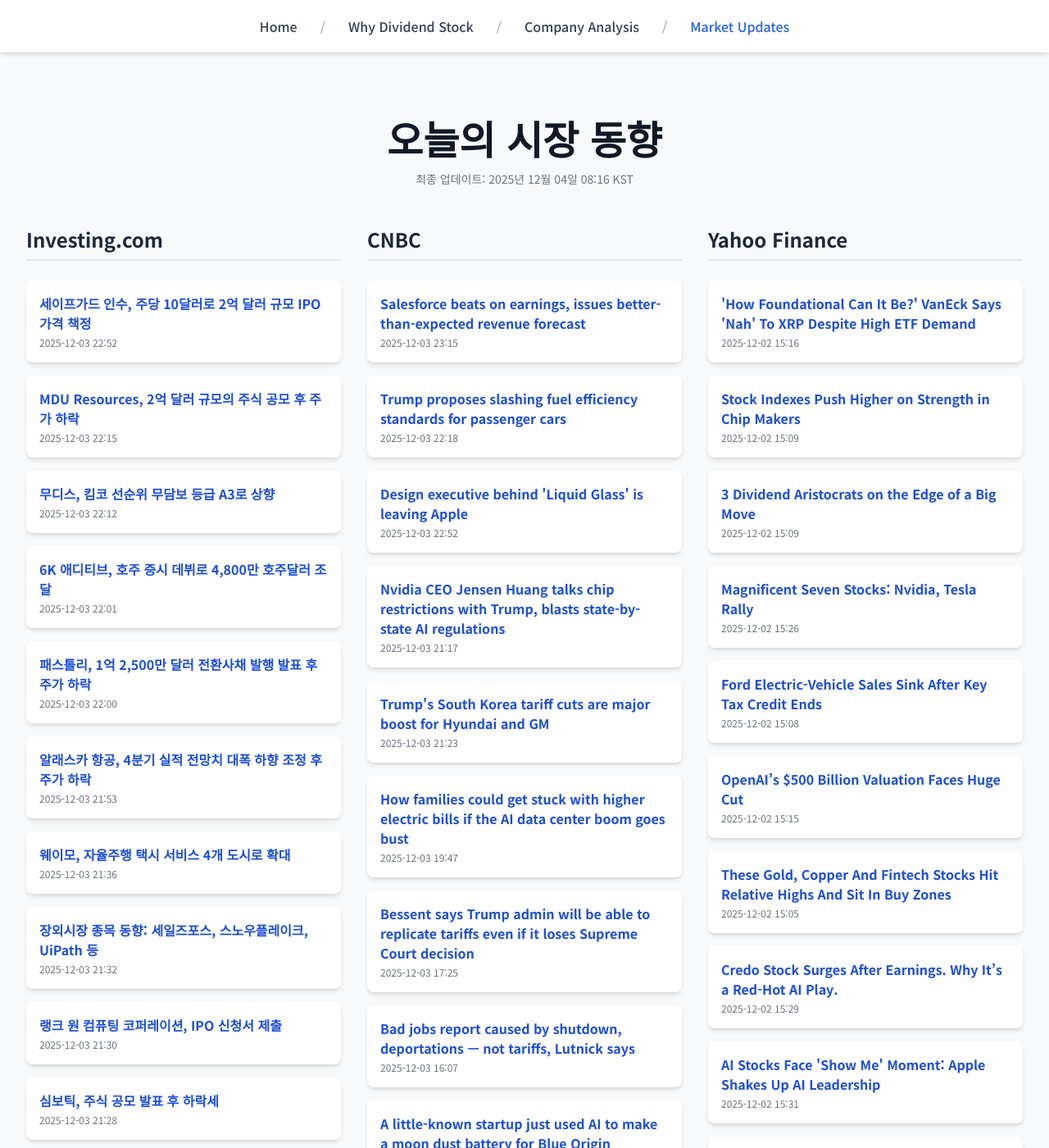
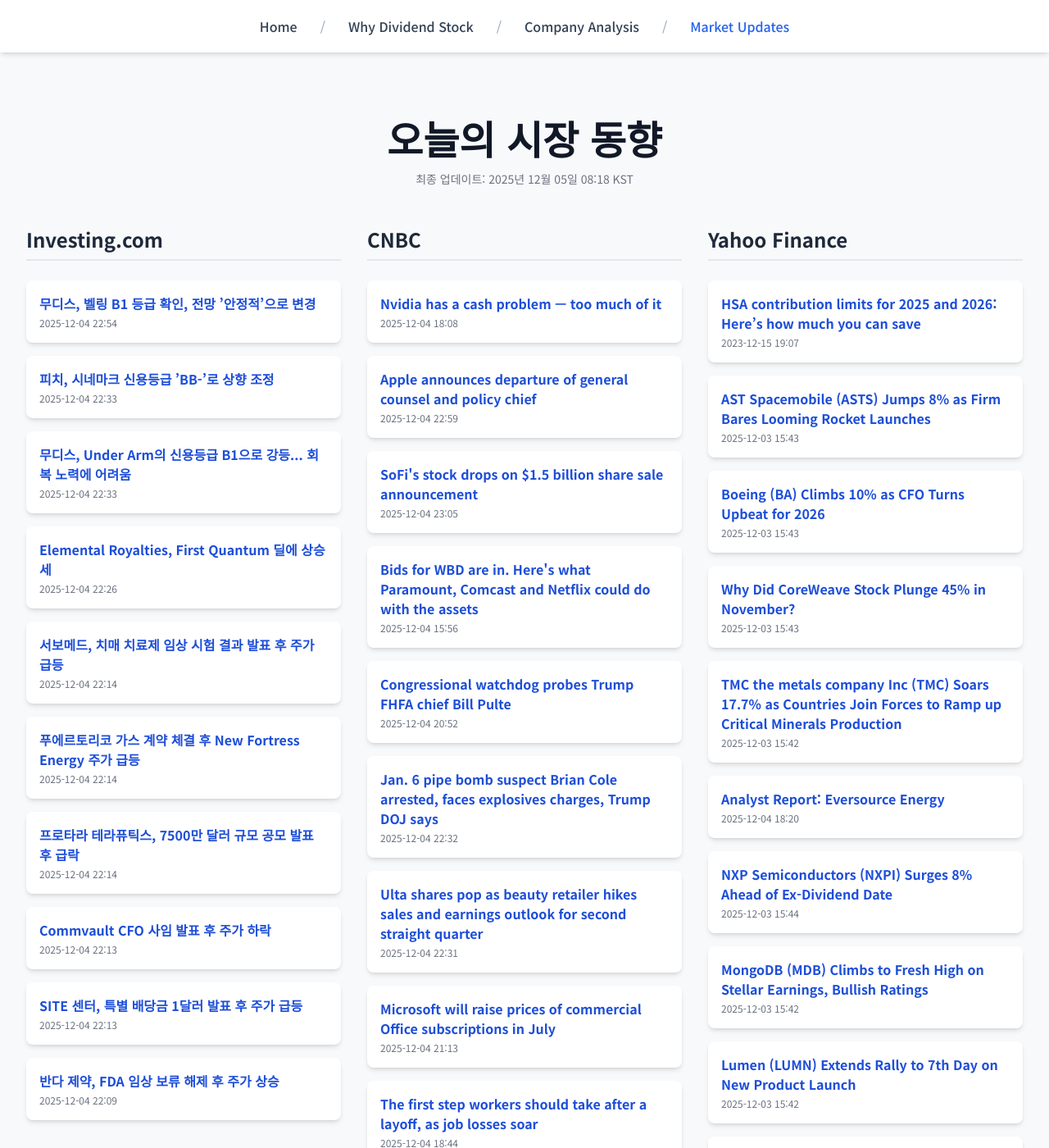
Before and after one commit to Kay-Hwang/my-company-analysis, a Jekyll site: the page built from market-updates.html, in a window 1280 px wide and 1400 px high. Shown: the whole window at 82% size. Built offline with Jekyll 4.4.1, drawn with Linux system fonts in a browser that asks for light colours; nearby versions of some CDN libraries; a script that is not in the unit is left out; some of the changed text lies outside the part shown.

Commit message:
Update daily data

```diff
--- a/_data/latest_data.json
+++ b/_data/latest_data.json
@@ -1,190 +1,190 @@
 {
-  "lastUpdated": "2025년 12월 04일 08:16 KST",
+  "lastUpdated": "2025년 12월 05일 08:18 KST",
   "news": {
     "investing": [
       {
-        "title": "세이프가드 인수, 주당 10달러로 2억 달러 규모 IPO 가격 책정",
-        "link": "https://kr.investing.com/news/stock-market-news/article-432SI-1742085",
-        "pubDate": "2025-12-03 22:52:04",
-        "summary": "세이프가드 인수, 주당 10달러로 2억 달러 규모 IPO 가격 책정"
+        "title": "무디스, 벨링 B1 등급 확인, 전망 ’안정적’으로 변경",
+        "link": "https://kr.investing.com/news/stock-market-news/article-93CH-1743804",
+        "pubDate": "2025-12-04 22:54:30",
+        "summary": "무디스, 벨링 B1 등급 확인, 전망 ’안정적’으로 변경"
       },
       {
-        "title": "MDU Resources, 2억 달러 규모의 주식 공모 후 주가 하락",
-        "link": "https://kr.investing.com/news/stock-market-news/article-93CH-1742034",
-        "pubDate": "2025-12-03 22:15:58",
-        "summary": "MDU Resources, 2억 달러 규모의 주식 공모 후 주가 하락"
+        "title": "피치, 시네마크 신용등급 ’BB-’로 상향 조정",
+        "link": "https://kr.investing.com/news/stock-market-news/article-93CH-1743769",
+        "pubDate": "2025-12-04 22:33:24",
+        "summary": "피치, 시네마크 신용등급 ’BB-’로 상향 조정"
       },
       {
-        "title": "무디스, 킴코 선순위 무담보 등급 A3로 상향",
-        "link": "https://kr.investing.com/news/stock-market-news/article-93CH-1742025",
-        "pubDate": "2025-12-03 22:12:48",
-        "summary": "무디스, 킴코 선순위 무담보 등급 A3로 상향"
+        "title": "무디스, Under Arm의 신용등급 B1으로 강등... 회복 노력에 어려움",
+        "link": "https://kr.investing.com/news/stock-market-news/article-93CH-1743768",
+        "pubDate": "2025-12-04 22:33:20",
+        "summary": "무디스, Under Arm의 신용등급 B1으로 강등... 회복 노력에 어려움"
       },
       {
-        "title": "6K 애디티브, 호주 증시 데뷔로 4,800만 호주달러 조달",
-        "link": "https://kr.investing.com/news/stock-market-news/article-432SI-1742000",
-        "pubDate": "2025-12-03 22:01:12",
-        "summary": "6K 애디티브, 호주 증시 데뷔로 4,800만 호주달러 조달"
+        "title": "Elemental Royalties, First Quantum 딜에 상승세",
+        "link": "https://kr.investing.com/news/stock-market-news/article-93CH-1743759",
+        "pubDate": "2025-12-04 22:26:31",
+        "summary": "Elemental Royalties, First Quantum 딜에 상승세"
       },
       {
-        "title": "패스틀리, 1억 2,500만 달러 전환사채 발행 발표 후 주가 하락",
-        "link": "https://kr.investing.com/news/stock-market-news/article-93CH-1741994",
-        "pubDate": "2025-12-03 22:00:26",
-        "summary": "패스틀리, 1억 2,500만 달러 전환사채 발행 발표 후 주가 하락"
+        "title": "서보메드, 치매 치료제 임상 시험 결과 발표 후 주가 급등",
+        "link": "https://kr.investing.com/news/stock-market-news/article-93CH-1743740",
+        "pubDate": "2025-12-04 22:14:48",
+        "summary": "서보메드, 치매 치료제 임상 시험 결과 발표 후 주가 급등"
       },
       {
-        "title": "알래스카 항공, 4분기 실적 전망치 대폭 하향 조정 후 주가 하락",
-        "link": "https://kr.investing.com/news/stock-market-news/article-93CH-1741982",
-        "pubDate": "2025-12-03 21:53:12",
-        "summary": "알래스카 항공, 4분기 실적 전망치 대폭 하향 조정 후 주가 하락"
+        "title": "푸에르토리코 가스 계약 체결 후 New Fortress Energy 주가 급등",
+        "link": "https://kr.investing.com/news/stock-market-news/article-93CH-1743738",
+        "pubDate": "2025-12-04 22:14:17",
+        "summary": "푸에르토리코 가스 계약 체결 후 New Fortress Energy 주가 급등"
       },
       {
-        "title": "웨이모, 자율주행 택시 서비스 4개 도시로 확대",
-        "link": "https://kr.investing.com/news/stock-market-news/article-93CH-1741899",
-        "pubDate": "2025-12-03 21:36:01",
-        "summary": "웨이모, 자율주행 택시 서비스 4개 도시로 확대"
+        "title": "프로타라 테라퓨틱스, 7500만 달러 규모 공모 발표 후 급락",
+        "link": "https://kr.investing.com/news/stock-market-news/article-93CH-1743737",
+        "pubDate": "2025-12-04 22:14:05",
+        "summary": "프로타라 테라퓨틱스, 7500만 달러 규모 공모 발표 후 급락"
       },
       {
-        "title": "장외시장 종목 동향: 세일즈포스, 스노우플레이크, UiPath 등",
-        "link": "https://kr.investing.com/news/stock-market-news/article-432SI-1741976",
-        "pubDate": "2025-12-03 21:32:37",
-        "summary": "장외시장 종목 동향: 세일즈포스, 스노우플레이크, UiPath 등"
+        "title": "Commvault CFO 사임 발표 후 주가 하락",
+        "link": "https://kr.investing.com/news/stock-market-news/article-93CH-1743736",
+        "pubDate": "2025-12-04 22:13:59",
+        "summary": "Commvault CFO 사임 발표 후 주가 하락"
       },
       {
-        "title": "랭크 원 컴퓨팅 코퍼레이션, IPO 신청서 제출",
-        "link": "https://kr.investing.com/news/stock-market-news/article-432SI-1741956",
-        "pubDate": "2025-12-03 21:30:08",
-        "summary": "랭크 원 컴퓨팅 코퍼레이션, IPO 신청서 제출"
+        "title": "SITE 센터, 특별 배당금 1달러 발표 후 주가 급등",
+        "link": "https://kr.investing.com/news/stock-market-news/article-93CH-1743735",
+        "pubDate": "2025-12-04 22:13:35",
+        "summary": "SITE 센터, 특별 배당금 1달러 발표 후 주가 급등"
       },
       {
-        "title": "심보틱, 주식 공모 발표 후 하락세",
-        "link": "https://kr.investing.com/news/stock-market-news/article-93CH-1741884",
-        "pubDate": "2025-12-03 21:28:51",
-        "summary": "심보틱, 주식 공모 발표 후 하락세"
+        "title": "반다 제약, FDA 임상 보류 해제 후 주가 상승",
+        "link": "https://kr.investing.com/news/stock-market-news/article-93CH-1743720",
+        "pubDate": "2025-12-04 22:09:04",
+        "summary": "반다 제약, FDA 임상 보류 해제 후 주가 상승"
       }
     ],
     "cnbc": [
       {
-        "title": "Salesforce beats on earnings, issues better-than-expected revenue forecast",
-        "link": "https://www.cnbc.com/2025/12/03/salesforce-crm-q3-earnings-report-2026.html",
-        "pubDate": "Wed, 03 Dec 2025 23:15:01 GMT",
-        "summary": "Salesforce said its Agentforce artificial intelligence business is generating over $500 million in annualized revenue."
+        "title": "Nvidia has a cash problem — too much of it",
+        "link": "https://www.cnbc.com/2025/12/04/nvidia-has-a-cash-problem-too-much-of-it.html",
+        "pubDate": "Thu, 04 Dec 2025 18:08:23 GMT",
+        "summary": "Nvidia's recent slew of billion-dollar checks highlight the company's growing cash pile."
       },
       {
-        "title": "Trump proposes slashing fuel efficiency standards for passenger cars",
-        "link": "https://www.cnbc.com/2025/12/03/trump-fuel-economy-standards.html",
-        "pubDate": "Wed, 03 Dec 2025 22:18:37 GMT",
-        "summary": "The oil industry group the American Petroleum Institute has lobbied the Trump administration to repeal the Biden fuel economy standards."
+        "title": "Apple announces departure of general counsel and policy chief",
+        "link": "https://www.cnbc.com/2025/12/04/apple-announces-departure-lisa-jackson-kate-adams.html",
+        "pubDate": "Thu, 04 Dec 2025 22:59:15 GMT",
+        "summary": "The two executives reported to Apple CEO Tim Cook and are the latest members of senior leadership to exit the iPhone maker."
       },
       {
-        "title": "Design executive behind 'Liquid Glass' is leaving Apple",
-        "link": "https://www.cnbc.com/2025/12/03/liquid-glass-alan-dye-leaving-apple.html",
-        "pubDate": "Wed, 03 Dec 2025 22:52:07 GMT",
-        "summary": "Alan Dye, who was part of the redesign of Apple's software interface called Liquid Glass, is taking his talents to Meta."
+        "title": "SoFi's stock drops on $1.5 billion share sale announcement",
+        "link": "https://www.cnbc.com/2025/12/04/sofi-stock-drops-on-1point5-billion-stock-offering.html",
+        "pubDate": "Thu, 04 Dec 2025 23:05:50 GMT",
+        "summary": "SoFi said it's selling $1.5 billion in stock after the company's market cap almost doubled this year."
       },
       {
-        "title": "Nvidia CEO Jensen Huang talks chip restrictions with Trump, blasts state-by-state AI regulations",
-        "link": "https://www.cnbc.com/2025/12/03/nvidias-jensen-huang-talks-chip-controls-with-trump-hits-regulation.html",
-        "pubDate": "Wed, 03 Dec 2025 21:17:58 GMT",
-        "summary": "Nvidia CEO Jensen Huang told reporters on Capitol Hill that he had just met with President Trump, and the two \"talked in general about export controls.\""
+        "title": "Bids for WBD are in. Here's what Paramount, Comcast and Netflix could do with the assets",
+        "link": "https://www.cnbc.com/2025/12/04/wbd-bids-paramount-comcast-netflix-assets.html",
+        "pubDate": "Thu, 04 Dec 2025 15:56:40 GMT",
+        "summary": "WBD's coveted library of content includes franchises like DC's superheroes, Harry Potter, Lord of the Rings, Game of Thrones, Looney Tunes and Scooby-Doo."
       },
       {
-        "title": "Trump's South Korea tariff cuts are major boost for Hyundai and GM",
-        "link": "https://www.cnbc.com/2025/12/03/trump-south-korea-tariffs-vehicles-hyundai-gm.html",
-        "pubDate": "Wed, 03 Dec 2025 21:23:17 GMT",
-        "summary": "The Trump administration said the tariff rate for vehicles from South Korea will drop to 15% as part of a trade deal."
+        "title": "Congressional watchdog probes Trump FHFA chief Bill Pulte",
+        "link": "https://www.cnbc.com/2025/12/04/congressional-watchdog-probes-trump-fhfa-chief-bill-pulte.html",
+        "pubDate": "Thu, 04 Dec 2025 20:52:52 GMT",
+        "summary": "Pulte has made allegations of mortgage fraud against New York Attorney General Letitia James, Fed Gov. Lisa Cook, Sen. Adam Schiff, and Rep. Eric Swalwell."
       },
       {
-        "title": "How families could get stuck with higher electric bills if the AI data center boom goes bust",
-        "link": "https://www.cnbc.com/2025/12/03/families-could-get-see-higher-electric-bills-if-ai-data-boom-goes-bust.html",
-        "pubDate": "Wed, 03 Dec 2025 19:47:23 GMT",
-        "summary": "Investors and energy analysts question whether the AI race has turned into a bubble, one that would be costly to unravel as major infrastructure gets built."
+        "title": "Jan. 6 pipe bomb suspect Brian Cole arrested, faces explosives charges, Trump DOJ says",
+        "link": "https://www.cnbc.com/2025/12/04/fbi-arrests-suspect-in-jan-6-pipe-bomb-case-ms-now.html",
+        "pubDate": "Thu, 04 Dec 2025 22:32:25 GMT",
+        "summary": "The bombs were planted before Jan. 6, 2021, when President Donald Trump's supporters stormed the Capitol as Congress met to confirm Joe Biden's electoral win."
       },
       {
-        "title": "Bessent says Trump admin will be able to replicate tariffs even if it loses Supreme Court decision",
-        "link": "https://www.cnbc.com/2025/12/03/bessent-says-us-will-be-able-to-replicate-tariffs-even-if-it-loses-supreme-court-decision.html",
-        "pubDate": "Wed, 03 Dec 2025 17:25:13 GMT",
-        "summary": "The Treasury secretary cited several sections of 1962 Trade Act that give the president sweeping powers over import duties."
+        "title": "Ulta shares pop as beauty retailer hikes sales and earnings outlook for second straight quarter",
+        "link": "https://www.cnbc.com/2025/12/04/ulta-ulta-earnings-q3-2025.html",
+        "pubDate": "Thu, 04 Dec 2025 22:31:51 GMT",
+        "summary": "Ulta easily beat Wall Street's earnings expectations for its third quarter."
       },
       {
-        "title": "Bad jobs report caused by shutdown, deportations — not tariffs, Lutnick says",
-        "link": "https://www.cnbc.com/2025/12/03/lutnick-jobs-tariffs-shutdown-immigration-adp.html",
-        "pubDate": "Wed, 03 Dec 2025 16:07:18 GMT",
-        "summary": "Commerce Secretary Howard Lutnick's defense of President Donald Trump's tariffs came as experts warn that the trade policies could hurt domestic head count."
+        "title": "Microsoft will raise prices of commercial Office subscriptions in July",
+        "link": "https://www.cnbc.com/2025/12/04/microsoft-will-raise-prices-of-commercial-office-bundles-in-july-.html",
+        "pubDate": "Thu, 04 Dec 2025 21:13:51 GMT",
+        "summary": "For the second time in five years, Microsoft is hiking prices for commercial customers of its widely used Office bundles."
       },
       {
-        "title": "A little-known startup just used AI to make a moon dust battery for Blue Origin",
-        "link": "https://www.cnbc.com/2025/12/03/istari-digital-ai-blue-origins-moon-dust-battery.html",
-        "pubDate": "Wed, 03 Dec 2025 21:34:50 GMT",
-        "summary": "Istari CEO Will Roper was assistant secretary of the Air Force under President Donald Trump's first term and worked with Space Force."
+        "title": "The first step workers should take after a layoff, as job losses soar",
+        "link": "https://www.cnbc.com/2025/12/04/unemployment-claims-after-a-layoff.html",
+        "pubDate": "Thu, 04 Dec 2025 18:44:36 GMT",
+        "summary": "Losing a job can be among the worst life events. There is one thing you'll want to do first: apply for unemployment benefits, experts say."
       },
       {
-        "title": "Jeffrey Epstein island photos and videos released as top banks share files with House Oversight Committee",
-        "link": "https://www.cnbc.com/2025/12/03/epstein-files-jpmorgan-deutsche-bank-virgin-islands.html",
-        "pubDate": "Wed, 03 Dec 2025 19:46:09 GMT",
-        "summary": "The release comes as Attorney General Pam Bondi is on a deadline to publicly share files related to Epstein and his convicted accomplice Ghislaine Maxwell."
+        "title": "'Trump accounts' come with a $1,000 deposit for newborns. See how they compare with 529 college savings plans",
+        "link": "https://www.cnbc.com/2025/12/04/chart-how-trump-accounts-compare-to-529-college-savings-plans.html",
+        "pubDate": "Thu, 04 Dec 2025 21:03:50 GMT",
+        "summary": "Beginning in 2026, parents will be able to open tax-advantaged Trump accounts for their children with a $1,000 boost for those born 2025 to 2028."
       }
     ],
     "yahoo": [
       {
-        "title": "'How Foundational Can It Be?' VanEck Says 'Nah' To XRP Despite High ETF Demand",
-        "link": "https://finance.yahoo.com/news/foundational-vaneck-says-nah-xrp-151604662.html",
-        "pubDate": "2025-12-02T15:16:04Z",
-        "summary": "'How Foundational Can It Be?' VanEck Says 'Nah' To XRP Despite High ETF Demand"
+        "title": "HSA contribution limits for 2025 and 2026: Here’s how much you can save",
+        "link": "https://finance.yahoo.com/personal-finance/investing/article/hsa-contribution-limits-181038084.html",
+        "pubDate": "2023-12-15T19:07:25Z",
+        "summary": "HSA contribution limits for 2025 and 2026: Here’s how much you can save"
       },
       {
-        "title": "Stock Indexes Push Higher on Strength in Chip Makers",
-        "link": "https://finance.yahoo.com/news/stock-indexes-push-higher-strength-150916952.html",
-        "pubDate": "2025-12-02T15:09:16Z",
-        "summary": "Stock Indexes Push Higher on Strength in Chip Makers"
+        "title": "AST Spacemobile (ASTS) Jumps 8% as Firm Bares Looming Rocket Launches",
+        "link": "https://finance.yahoo.com/news/ast-spacemobile-asts-jumps-8-154348932.html",
+        "pubDate": "2025-12-03T15:43:48Z",
+        "summary": "AST Spacemobile (ASTS) Jumps 8% as Firm Bares Looming Rocket Launches"
       },
       {
-        "title": "3 Dividend Aristocrats on the Edge of a Big Move",
-        "link": "https://finance.yahoo.com/news/3-dividend-aristocrats-edge-big-150911735.html",
-        "pubDate": "2025-12-02T15:09:11Z",
-        "summary": "3 Dividend Aristocrats on the Edge of a Big Move"
+        "title": "Boeing (BA) Climbs 10% as CFO Turns Upbeat for 2026",
+        "link": "https://finance.yahoo.com/news/boeing-ba-climbs-10-cfo-154308546.html",
+        "pubDate": "2025-12-03T15:43:08Z",
+        "summary": "Boeing (BA) Climbs 10% as CFO Turns Upbeat for 2026"
       },
       {
-        "title": "Magnificent Seven Stocks: Nvidia, Tesla Rally",
-        "link": "https://www.investors.com/research/magnificent-seven-stocks-december-2025/?src=A00220&yptr=yahoo",
-        "pubDate": "2025-12-02T15:26:05Z",
-        "summary": "Magnificent Seven Stocks: Nvidia, Tesla Rally"
+        "title": "Why Did CoreWeave Stock Plunge 45% in November?",
+        "link": "https://finance.yahoo.com/news/why-did-coreweave-stock-plunge-152356716.html",
+        "pubDate": "2025-12-03T15:43:56Z",
+        "summary": "Why Did CoreWeave Stock Plunge 45% in November?"
       },
       {
-        "title": "Ford Electric-Vehicle Sales Sink After Key Tax Credit Ends",
-        "link": "https://www.wsj.com/business/autos/ford-electric-vehicle-sales-sink-after-key-tax-credit-ends-707e6529?siteid=yhoof2&yptr=yahoo",
-        "pubDate": "2025-12-02T15:08:00Z",
-        "summary": "Ford Electric-Vehicle Sales Sink After Key Tax Credit Ends"
+        "title": "TMC the metals company Inc (TMC) Soars 17.7% as Countries Join Forces to Ramp up Critical Minerals Production",
+        "link": "https://finance.yahoo.com/news/tmc-metals-company-inc-tmc-154237857.html",
+        "pubDate": "2025-12-03T15:42:37Z",
+        "summary": "TMC the metals company Inc (TMC) Soars 17.7% as Countries Join Forces to Ramp up Critical Minerals Production"
       },
       {
-        "title": "OpenAI’s $500 Billion Valuation Faces Huge Cut",
-        "link": "https://finance.yahoo.com/news/openai-500-billion-valuation-faces-151521616.html",
-        "pubDate": "2025-12-02T15:15:21Z",
-        "summary": "OpenAI’s $500 Billion Valuation Faces Huge Cut"
+        "title": "Analyst Report: Eversource Energy",
+        "link": "https://finance.yahoo.com/research/reports/ARGUS_3262_AnalystReport_1764872421000?yptr=yahoo&ncid=yahooproperties_plusresear_nm5q6ze1cei",
+        "pubDate": "2025-12-04T18:20:21Z",
+        "summary": "Analyst Report: Eversource Energy"
       },
       {
-        "title": "These Gold, Copper And Fintech Stocks Hit Relative Highs And Sit In Buy Zones",
-        "link": "https://www.investors.com/research/gold-stock-copper-mining-ero-fsm-enva/?src=A00220&yptr=yahoo",
-        "pubDate": "2025-12-02T15:05:26Z",
-        "summary": "These Gold, Copper And Fintech Stocks Hit Relative Highs And Sit In Buy Zones"
+        "title": "NXP Semiconductors (NXPI) Surges 8% Ahead of Ex-Dividend Date",
+        "link": "https://finance.yahoo.com/news/nxp-semiconductors-nxpi-surges-8-154401661.html",
+        "pubDate": "2025-12-03T15:44:01Z",
+        "summary": "NXP Semiconductors (NXPI) Surges 8% Ahead of Ex-Dividend Date"
       },
       {
-        "title": "Credo Stock Surges After Earnings. Why It’s a Red-Hot AI Play.",
-        "link": "https://www.barrons.com/articles/credo-stock-ai-earnings-5b606990?siteid=yhoof2&yptr=yahoo",
-        "pubDate": "2025-12-02T15:29:00Z",
-        "summary": "Credo Stock Surges After Earnings. Why It’s a Red-Hot AI Play."
+        "title": "MongoDB (MDB) Climbs to Fresh High on Stellar Earnings, Bullish Ratings",
+        "link": "https://finance.yahoo.com/news/mongodb-mdb-climbs-fresh-high-154227706.html",
+        "pubDate": "2025-12-03T15:42:27Z",
+        "summary": "MongoDB (MDB) Climbs to Fresh High on Stellar Earnings, Bullish Ratings"
       },
       {
-        "title": "AI Stocks Face 'Show Me' Moment: Apple Shakes Up AI Leadership",
-        "link": "https://www.investors.com/news/technology/artificial-intelligence-stocks/?src=A00220&yptr=yahoo",
-        "pubDate": "2025-12-02T15:31:05Z",
-        "summary": "AI Stocks Face 'Show Me' Moment: Apple Shakes Up AI Leadership"
+        "title": "Lumen (LUMN) Extends Rally to 7th Day on New Product Launch",
+        "link": "https://finance.yahoo.com/news/lumen-lumn-extends-rally-7th-154259710.html",
+        "pubDate": "2025-12-03T15:42:59Z",
+        "summary": "Lumen (LUMN) Extends Rally to 7th Day on New Product Launch"
       },
       {
-        "title": "SEC Chair Atkins calls for new rules for smaller companies to 'make IPOs great again'",
-        "link": "https://finance.yahoo.com/news/sec-chair-atkins-calls-for-new-rules-for-smaller-companies-to-make-ipos-great-again-150046702.html",
-        "pubDate": "2025-12-02T15:00:46Z",
-        "summary": "SEC Chair Atkins calls for new rules for smaller companies to 'make IPOs great again'"
+        "title": "Microsoft Shares Slide on Report of Lower AI Demand",
+        "link": "https://finance.yahoo.com/video/microsoft-shares-slide-report-lower-154507316.html",
+        "pubDate": "2025-12-03T15:45:07Z",
+        "summary": "Microsoft Shares Slide on Report of Lower AI Demand"
       }
     ]
   }
```
